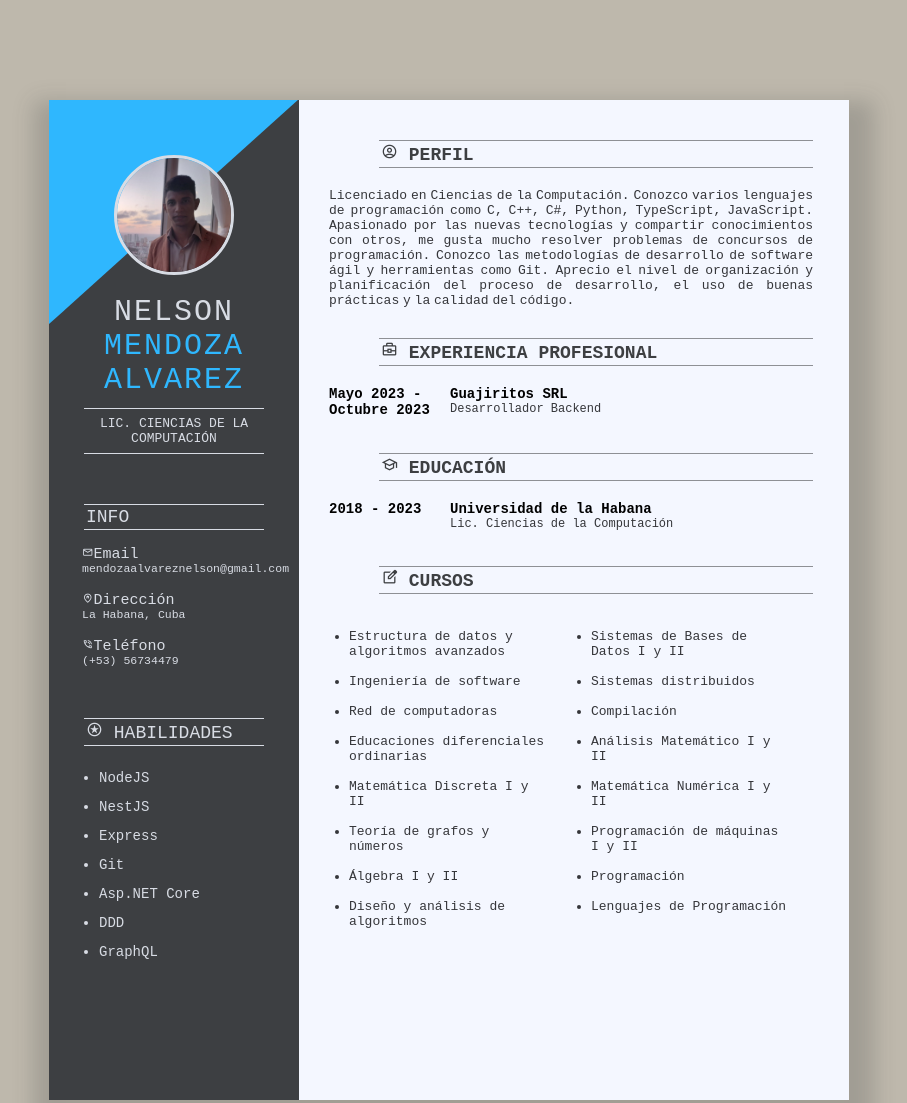
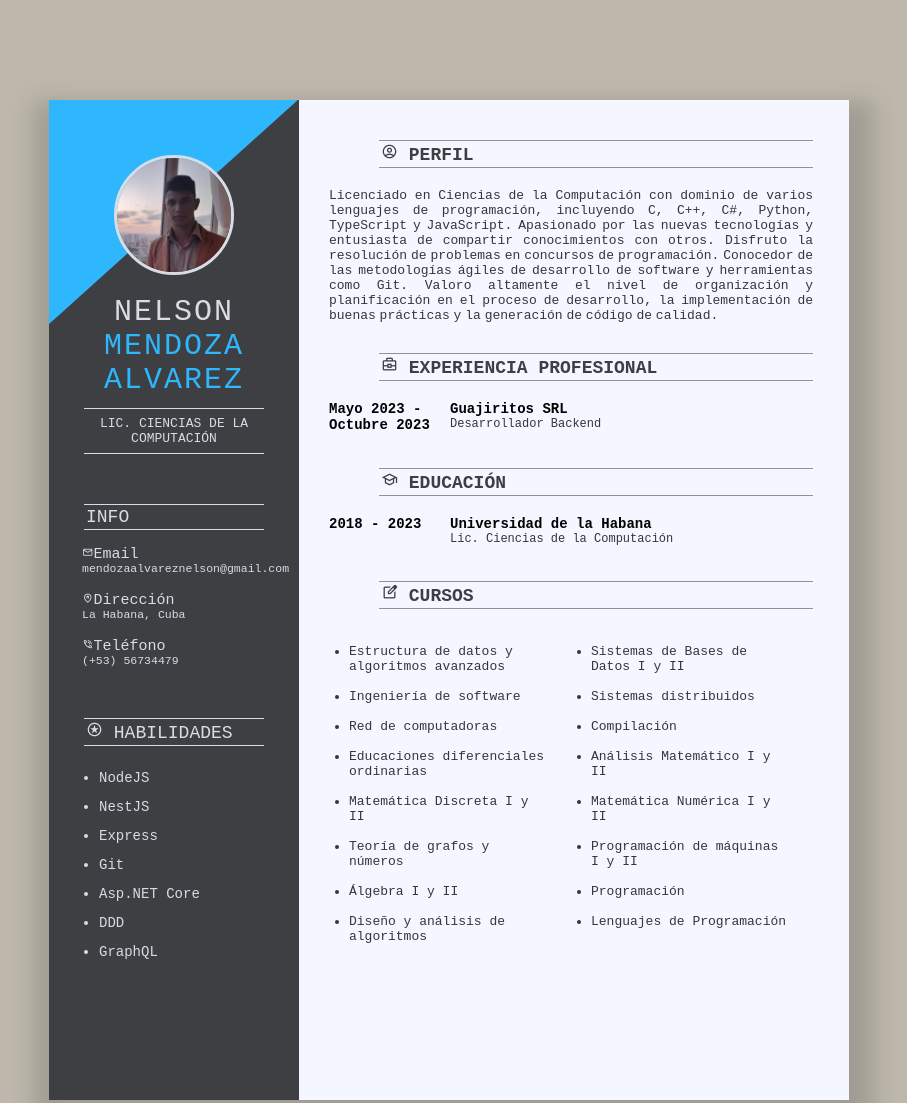
Before and after one commit to Nelsonma98/cv, a plain HTML site: page index.html in a window 1280 px wide. Shown: the top 1103 px of the page, without its empty margins (191-1098 px from the left). Drawn offline with nearby package versions, Linux system fonts and the light colour scheme.

Commit message:
Update profile index.html

```diff
--- a/index.html
+++ b/index.html
@@ -53,11 +53,7 @@
                 <p class="p2"><span class="span2"><span class="material-symbols-outlined">account_circle</span></span>
                     Perfil</p>
             </div>
-            <p class="p3">Licenciado en Ciencias de la Computación. Conozco varios lenguajes de programación como C,
-                C++, C#, Python, TypeScript, JavaScript. Apasionado por las nuevas tecnologías y compartir conocimientos
-                con otros, me gusta mucho resolver problemas de concursos de programación. Conozco las metodologías de
-                desarrollo de software ágil y herramientas como Git. Aprecio el nivel de organización y planificación
-                del proceso de desarrollo, el uso de buenas prácticas y la calidad del código.
+            <p class="p3">Licenciado en Ciencias de la Computación con dominio de varios lenguajes de programación, incluyendo C, C++, C#, Python, TypeScript y JavaScript. Apasionado por las nuevas tecnologías y entusiasta de compartir conocimientos con otros. Disfruto la resolución de problemas en concursos de programación. Conocedor de las metodologías ágiles de desarrollo de software y herramientas como Git. Valoro altamente el nivel de organización y planificación en el proceso de desarrollo, la implementación de buenas prácticas y la generación de código de calidad.
             </p>
             <div class="clearfix"></div>
             <br><br>
```
